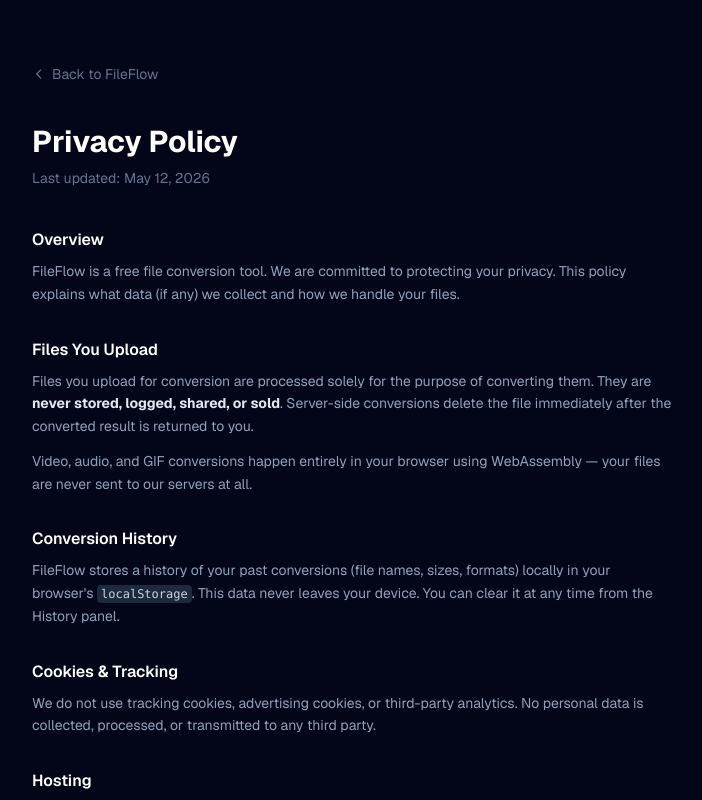
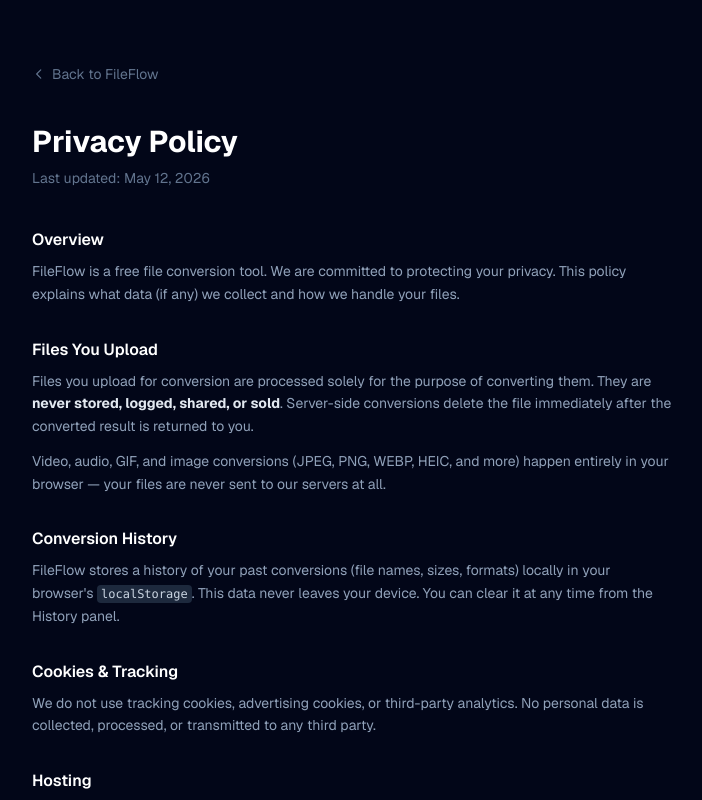
Before and after one commit to xAndrewH/filespark, a Next.js app: page /privacy in a window 1280 px wide. Shown: the top 800 px of the page, without its empty margins (288-990 px from the left). Built offline with nearby package versions, Linux system fonts and the light colour scheme.

Commit message:
Update wording to reflect no size limits for images, video, and audio

```diff
--- a/src/app/page.tsx
+++ b/src/app/page.tsx
@@ -261,7 +261,7 @@
     if (!clientSide && item.file.size > MAX_SERVER_BYTES) {
       updateFile(item.id, {
         status: "error",
-        error: `File is ${(item.file.size / 1024 / 1024).toFixed(1)} MB — server-side conversions are limited to 4 MB. Images (JPEG/PNG/WEBP) are processed in your browser with no size limit.`,
+        error: `File is ${(item.file.size / 1024 / 1024).toFixed(1)} MB — documents, PDFs, and fonts are limited to 4 MB when processed on the server. Images, video, and audio have no size limit (converted in your browser).`,
       });
       return;
     }
@@ -398,7 +398,7 @@
           <div className="flex-1 max-w-xl">
             <div className="inline-flex items-center gap-2 px-3 py-1 rounded-full bg-blue-500/10 border border-blue-500/20 text-blue-400 text-xs font-semibold mb-5 tracking-wide">
               <span className="w-1.5 h-1.5 rounded-full bg-blue-400 animate-pulse" />
-              Free · No account · No limits on video
+              Free · No account · No file size limits
             </div>
             <h1 className="text-5xl sm:text-6xl font-bold tracking-tight text-white leading-[1.08] mb-5">
               Convert<br />
@@ -579,7 +579,7 @@
               <p className="text-slate-500 text-sm leading-relaxed mb-6">No account. No tracking. No data sold. Files are processed and immediately discarded.</p>
               <ul className="space-y-3 mt-auto">
                 {[
-                  { icon: "⚡", text: "Video & audio processed locally in your browser — never uploaded" },
+                  { icon: "⚡", text: "Video, audio & images processed locally in your browser — never uploaded" },
                   { icon: "🗑️", text: "Server files deleted immediately after conversion" },
                   { icon: "🔑", text: "No account, login, or email — ever" },
                   { icon: "📜", text: "History stored only in your browser" },
--- a/src/app/privacy/page.tsx
+++ b/src/app/privacy/page.tsx
@@ -37,8 +37,8 @@
               Server-side conversions delete the file immediately after the converted result is returned to you.
             </p>
             <p className="mt-3">
-              Video, audio, and GIF conversions happen entirely in your browser using WebAssembly — your files
-              are never sent to our servers at all.
+              Video, audio, GIF, and image conversions (JPEG, PNG, WEBP, HEIC, and more) happen entirely
+              in your browser — your files are never sent to our servers at all.
             </p>
           </section>
 
--- a/src/components/FileDropzone.tsx
+++ b/src/components/FileDropzone.tsx
@@ -115,7 +115,7 @@
         </button>
 
         <p className="text-slate-600 text-xs">
-          Video &amp; audio processed locally · Images &amp; docs up to 4 MB
+          Video, audio &amp; images processed locally in your browser · No file size limits
         </p>
         {input}
       </div>
```
